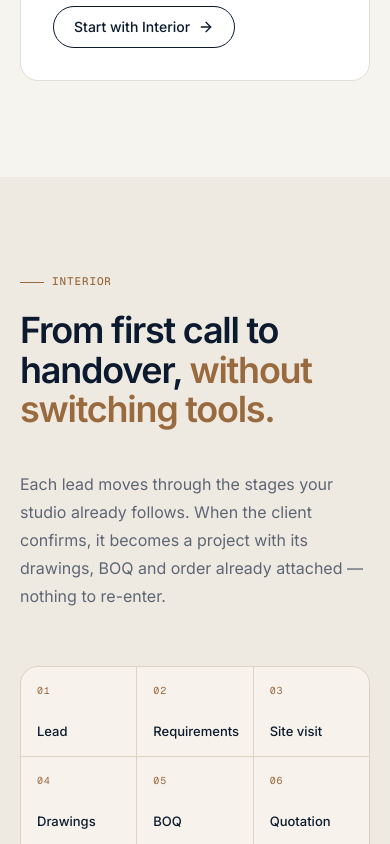
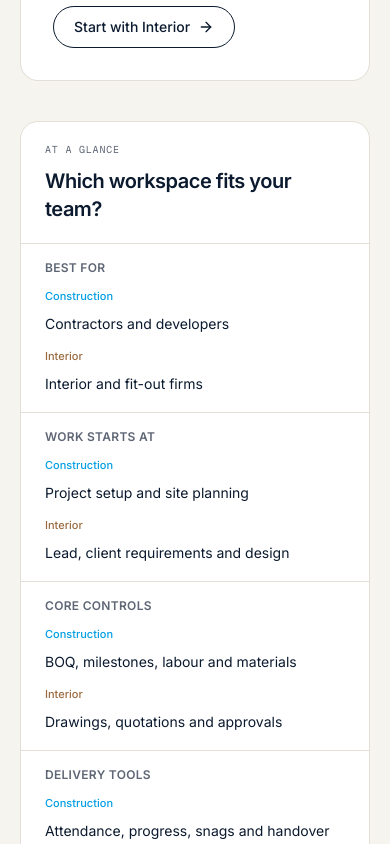
Before and after one commit to Prathamdelxn/new-update-web-sklite, a Next.js app: page / in a window 390 px wide. Shown: the part 6600-7444 px from the top of the page. Built offline with nearby package versions, Linux system fonts and the light colour scheme; no server answers.

Commit message:
Enhance landing page with product comparison section and navigation improvements

```diff
--- a/src/app/page.tsx
+++ b/src/app/page.tsx
@@ -24,8 +24,16 @@ const C = {
 const navLinks = [
   { label: 'Construction', href: '#construction' },
   { label: 'Interior', href: '#interior' },
+  { label: 'Compare', href: '#products' },
   { label: 'Platform', href: '#platform' },
   { label: 'FAQ', href: '#faq' },
+];
+
+const productComparison = [
+  ['Best for', 'Contractors and developers', 'Interior and fit-out firms'],
+  ['Work starts at', 'Project setup and site planning', 'Lead, client requirements and design'],
+  ['Core controls', 'BOQ, milestones, labour and materials', 'Drawings, quotations and approvals'],
+  ['Delivery tools', 'Attendance, progress, snags and handover', 'Procurement, vendor payments and handover'],
 ];
 
 const products: Record<Product, { name: string; label: string; photo: string; tagline: string; accent: string; features: string[]; cards: { title: string; sub: string; dot: string }[] }> = {
@@ -391,7 +399,7 @@ export default function LandingPage() {
   }
 
   return (
-    <div ref={rootRef} className="min-h-screen overflow-x-hidden text-[15px] leading-relaxed" style={{ background: C.paper, color: C.ink }}>
+    <div id="top" ref={rootRef} className="min-h-screen overflow-x-hidden text-[15px] leading-relaxed" style={{ background: C.paper, color: C.ink }}>
       {/* Header */}
       <header className={`fixed inset-x-0 top-0 z-50 transition-colors duration-300 ${scrolled ? 'border-b backdrop-blur-md' : 'border-b border-transparent'}`}
         style={scrolled ? { background: 'rgba(246,244,239,.88)', borderColor: C.line } : undefined}>
@@ -533,7 +541,7 @@ export default function LandingPage() {
         </section>
 
         {/* Live preview */}
-        <section className="px-5 py-20 sm:px-8">
+        <section id="preview" className="px-5 py-20 sm:px-8">
           <div className="mx-auto max-w-[1200px]">
             <div className="lp-reveal flex flex-col justify-between gap-6 sm:flex-row sm:items-end">
               <div>
@@ -615,6 +623,21 @@ export default function LandingPage() {
                   </article>
                 );
               })}
+            </div>
+            <div className="lp-reveal mt-10 overflow-hidden rounded-[18px] border bg-white" style={{ borderColor: C.line }}>
+              <div className="border-b px-6 py-5 sm:px-8" style={{ borderColor: C.line }}>
+                <p className="font-label text-[10px]" style={{ color: C.muted }}>At a glance</p>
+                <h3 className="mt-2 text-xl font-semibold tracking-tight">Which workspace fits your team?</h3>
+              </div>
+              <div>
+                {productComparison.map(([category, construction, interior]) => (
+                  <div key={category} className="grid gap-2 border-b px-6 py-4 last:border-0 sm:grid-cols-[.7fr_1fr_1fr] sm:gap-6 sm:px-8" style={{ borderColor: C.line }}>
+                    <p className="text-xs font-semibold uppercase tracking-wide" style={{ color: C.muted }}>{category}</p>
+                    <p className="text-sm leading-6"><span className="mb-1 block text-[11px] font-medium sm:hidden" style={{ color: C.sky }}>Construction</span>{construction}</p>
+                    <p className="text-sm leading-6"><span className="mb-1 block text-[11px] font-medium sm:hidden" style={{ color: C.bronze }}>Interior</span>{interior}</p>
+                  </div>
+                ))}
+              </div>
             </div>
           </div>
         </section>
@@ -729,6 +752,7 @@ export default function LandingPage() {
                   <Link href="/register?type=construction" className="group inline-flex items-center gap-2 rounded-full bg-white px-5 py-3 text-sm font-medium transition-colors hover:bg-[#E6F5FC]" style={{ color: C.blue }}>Construction <ArrowRight className="size-4 transition-transform group-hover:translate-x-0.5" /></Link>
                   <Link href="/register?type=interior" className="group inline-flex items-center gap-2 rounded-full border border-white/40 px-5 py-3 text-sm font-medium transition-colors hover:bg-white/10">Interior <ArrowRight className="size-4 transition-transform group-hover:translate-x-0.5" /></Link>
                 </div>
+                <a href="#preview" className="mt-4 inline-flex items-center gap-1.5 text-sm text-white/75 transition-colors hover:text-white">Explore the workspace preview <ArrowUpRight className="size-4" /></a>
               </div>
             </div>
           </div>
@@ -739,13 +763,13 @@ export default function LandingPage() {
         <div className="mx-auto max-w-[1200px]">
           <div className="grid gap-10 pb-12 md:grid-cols-[1.6fr_repeat(3,1fr)]">
             <div className="max-w-xs">
-              <img src="/SS-Logo-2025-Colour.svg" alt="SkyStruct" className="h-11 w-auto" />
+              <a href="#top" aria-label="Back to top"><img src="/SS-Logo-2025-Colour.svg" alt="SkyStruct" className="h-11 w-auto" /></a>
               <p className="mt-5 text-sm leading-6" style={{ color: C.muted }}>Project management for construction contractors and interior fit-out firms.</p>
             </div>
             {([
-              ['Products', [['Construction', '#construction'], ['Interior', '#interior'], ['Compare', '#products']]],
-              ['Explore', [['Platform', '#platform'], ['FAQ', '#faq']]],
-              ['Account', [['Create workspace', '/register'], ['Sign in', '/login'], ['Reset password', '/reset-password']]],
+              ['Products', [['Construction', '#construction'], ['Interior', '#interior'], ['Compare workspaces', '#products']]],
+              ['Explore', [['Workspace preview', '#preview'], ['Platform', '#platform'], ['FAQ', '#faq']]],
+              ['Account', [['Create workspace', '/register'], ['Sign in', '/login']]],
             ] as [string, string[][]][]).map(([title, links]) => (
               <div key={title}>
                 <p className="font-label text-[10px]" style={{ color: C.muted }}>{title}</p>
@@ -759,7 +783,7 @@ export default function LandingPage() {
           </div>
           <div className="flex flex-wrap justify-between gap-2 border-t py-6 text-xs" style={{ borderColor: C.line, color: C.muted }}>
             <span>© {new Date().getFullYear()} SkyStruct. All rights reserved.</span>
-            <span>English · العربية</span>
+            <a href="#top" className="transition-colors hover:text-[#004799]">Back to top ↑</a>
           </div>
         </div>
       </footer>
```
